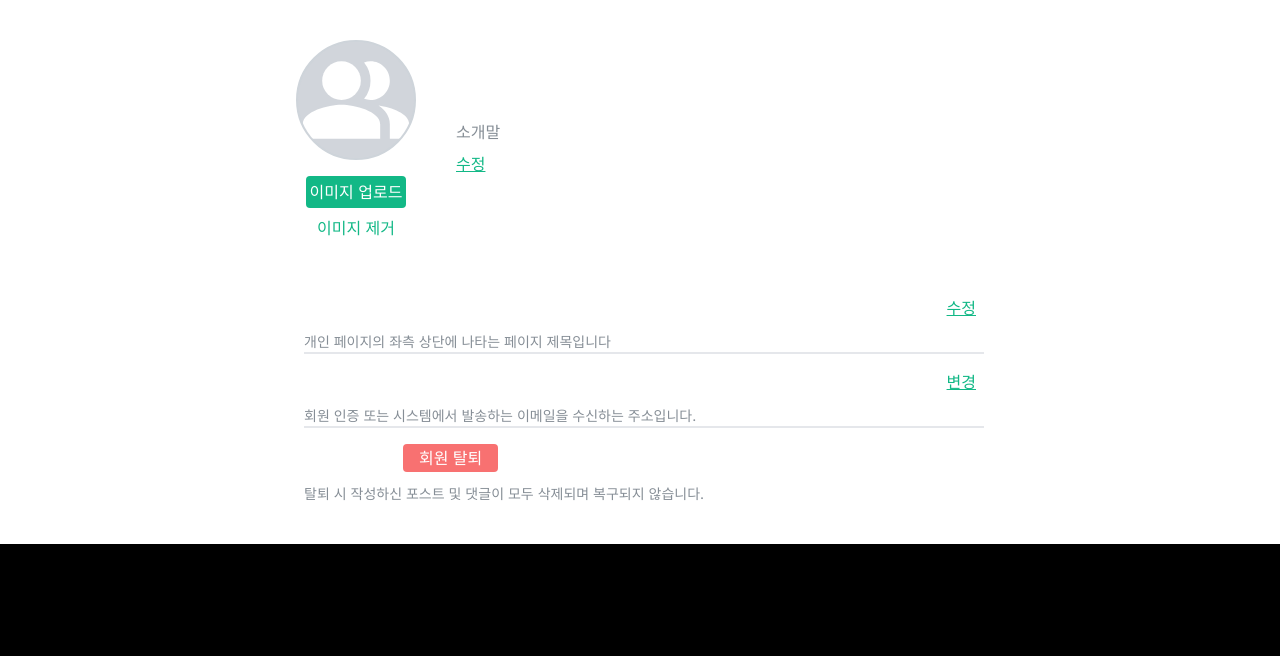
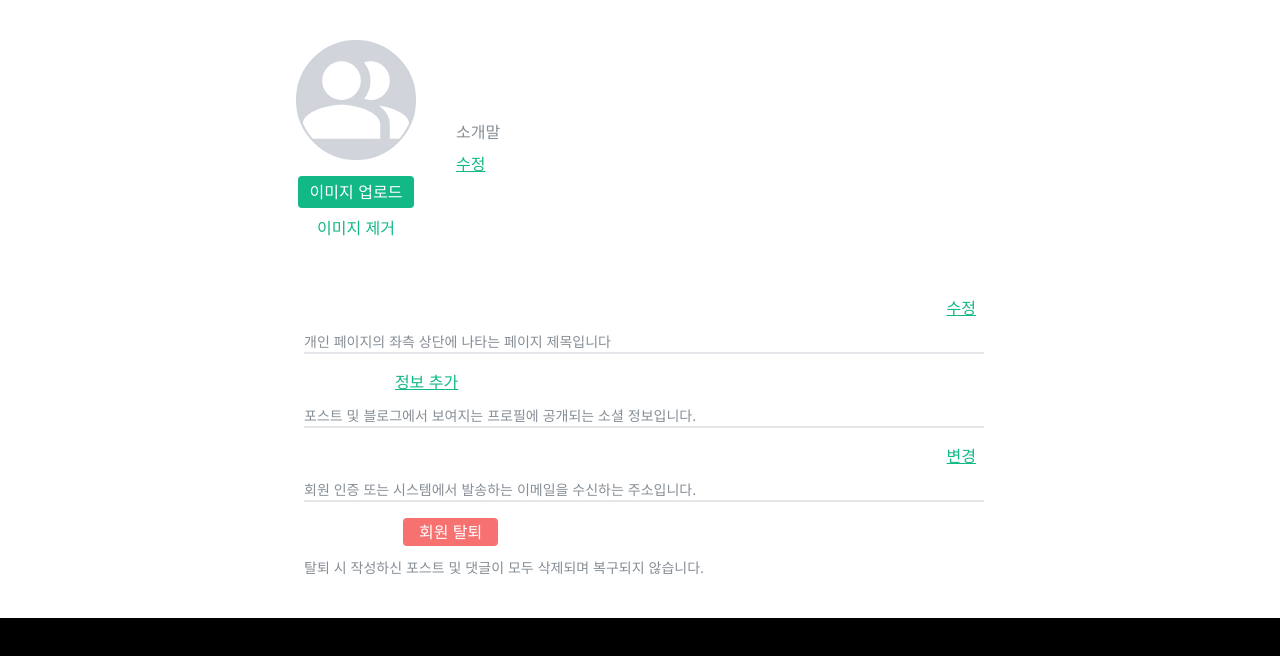
Before and after one commit to belogstudy/belog-client, a Next.js app: page /mysetting in a window 1280 px wide. Shown: the top 656 px of the page. Built offline with nearby package versions, Linux system fonts and the light colour scheme.

Commit message:
ui분리

```diff
--- a/src/app/(route)/mysetting/page.tsx
+++ b/src/app/(route)/mysetting/page.tsx
@@ -3,13 +3,19 @@
 import Image from 'next/image';
 import { useState } from 'react';
 import { MdPeopleAlt } from 'react-icons/md';
-import { MySettingLayout } from '@/components/setting/mySettingLayout';
+import { MySettingLayout } from '@/components/setting/MySettingLayout';
+import { MdEmail } from 'react-icons/md';
+import { FaGithub } from 'react-icons/fa6';
+import { FaTwitter } from 'react-icons/fa';
+import { FaFacebookSquare } from 'react-icons/fa';
+import { MdHome } from 'react-icons/md';
 
 export default function mysetting() {
     const [nickEditOn, setNickEditOn] = useState(false);
     const [velogTitleEditOn, setVelogTitleEditOn] = useState(false);
     const [emailEditOn, setEmailEditOn] = useState(false);
     const [acountDeleteOn, setAccountDeleteOn] = useState(false);
+    const [socialEditOn, setSocialEditOn] = useState(false);
 
     const handleNickEdit = () => {
         setNickEditOn(true);
@@ -25,6 +31,10 @@ export default function mysetting() {
 
     const handleAccountDelete = () => {
         setAccountDeleteOn(true);
+    };
+
+    const handlesetSocialEdit = () => {
+        setSocialEditOn(true);
     };
 
     const nickEdit =
@@ -100,6 +110,78 @@ export default function mysetting() {
         </>
     );
 
+    const socialEdit =
+        socialEditOn == false ? (
+            <>
+                <button
+                    onClick={handlesetSocialEdit}
+                    className="ml-3 text-velogauthgreen-100 underline hover:opacity-80"
+                >
+                    정보 추가
+                </button>
+            </>
+        ) : (
+            <>
+                <div className="flex flex-row ml-2">
+                    <MdEmail
+                        className="mt-1 ml-3"
+                        size={18}
+                    />
+                    <input
+                        placeholder="이메일을 입력하세요"
+                        className="w-[420px] ml-2 mb-2 px-2 text-lg text-black border-velogauthgray-400 border rounded"
+                    />
+                </div>
+
+                <div className="flex flex-row ml-2">
+                    <FaGithub
+                        className="mt-1 ml-3"
+                        size={18}
+                    />
+
+                    <input
+                        placeholder="Github 계정을 입력하세요"
+                        className="w-9/12 ml-2 mb-2 px-2 text-lg text-black border-velogauthgray-400 border rounded"
+                    />
+                </div>
+
+                <div className="flex flex-row ml-2">
+                    <FaTwitter
+                        className="mt-1 ml-3"
+                        size={18}
+                    />
+                    <input
+                        placeholder="Twitter 계정을 입력하세요"
+                        className="w-9/12 ml-2 mb-2 px-2 text-lg text-black border-velogauthgray-400 border rounded"
+                    />
+                </div>
+
+                <div className="flex flex-row ml-2">
+                    <FaFacebookSquare
+                        className="mt-1 ml-3"
+                        size={18}
+                    />
+
+                    <input
+                        placeholder="https://www.facebook.com/ 계정을 입력하세요"
+                        className="w-[420px]  ml-2 mb-2 px-2 text-lg text-black border-velogauthgray-400 border rounded"
+                    />
+                </div>
+
+                <div className="flex flex-row ml-2">
+                    <MdHome
+                        className="mt-1 ml-3"
+                        size={18}
+                    />
+                    <input
+                        placeholder="홈페이지 주소를 입력하세요"
+                        className="w-9/12 ml-2 mb-2 px-2 text-lg text-black border-velogauthgray-400 border rounded"
+                    />
+                </div>
+                <button className="bg-velogauthgreen-100 ml-2 px-2 hover:opacity-80 rounded text-white">저장</button>
+            </>
+        );
+
     return (
         <>
             <MySettingLayout
@@ -107,6 +189,7 @@ export default function mysetting() {
                 nickEdit={nickEdit}
                 velogTitleEdit={velogTitleEdit}
                 acountDelete={acountDelete}
+                socialEdit={socialEdit}
             />
         </>
     );
--- a/src/components/modal/AuthModal.tsx
+++ b/src/components/modal/AuthModal.tsx
@@ -45,7 +45,7 @@ export const AuthModal: React.FC<AuthModalProps> = ({
         fixed
         inset-0 z-50 outline-none focus:outline-none"
                 >
-                    <div className="relative w-full lg:w-4/6 my-6 mx-auto lg:max-w-2xl h-full lg:h-3/6 flex rounded-lg shadow-lg bg-white">
+                    <div className="relative w-full lg:w-4/6 my-6 mx-auto lg:max-w-2xl h-full lg:h-4/6 flex rounded-lg shadow-lg bg-white">
                         {/* 좌측 웰컴 */}
                         <div className="flex flex-col items-center justify-center p-10 bg-velogauthgray-100">
                             <Image
--- a/src/components/setting/MySettingLayout.tsx
+++ b/src/components/setting/MySettingLayout.tsx
@@ -6,6 +6,7 @@ interface MySettingLayoutProps {
     velogTitleEdit: React.ReactElement;
     emailEdit: React.ReactElement;
     acountDelete: React.ReactElement;
+    socialEdit: React.ReactElement;
 }
 
 export const MySettingLayout: React.FC<MySettingLayoutProps> = ({
@@ -13,6 +14,7 @@ export const MySettingLayout: React.FC<MySettingLayoutProps> = ({
     velogTitleEdit,
     emailEdit,
     acountDelete,
+    socialEdit,
 }) => {
     return (
         <>
@@ -26,7 +28,7 @@ export const MySettingLayout: React.FC<MySettingLayoutProps> = ({
                                     size={120}
                                     alt="사람"
                                 />
-                                <button className="bg-velogauthgreen-100 rounded text-base text-white p-1 hover:opacity-80">
+                                <button className="bg-velogauthgreen-100 rounded text-base px-3 text-white p-1 hover:opacity-80">
                                     이미지 업로드
                                 </button>
                                 <button className="bg-white text-velogauthgreen-100 text-base p-2 hover:opacity-80">
@@ -54,6 +56,17 @@ export const MySettingLayout: React.FC<MySettingLayoutProps> = ({
                         </p>
 
                         <div className="flex flex-row p-2 mt-2">
+                            <p className="font-semibold text-base mr-5">소셜정보</p>
+                            {/* 이 붜분 분리 */}
+                            <div className="flex flex-col">{socialEdit}</div>
+
+                            {/* 이 붜분 분리 */}
+                        </div>
+                        <p className="text-velogauthgray-300 text-sm ml-2 mt-1 border-b-velogauthgrey-100 border-b-2">
+                            포스트 및 블로그에서 보여지는 프로필에 공개되는 소셜 정보입니다.
+                        </p>
+
+                        <div className="flex flex-row p-2 mt-2">
                             <p className="font-semibold text-base mr-5">이메일 주소</p>
                             {/* 이 붜분 분리 */}
                             {emailEdit}
```
